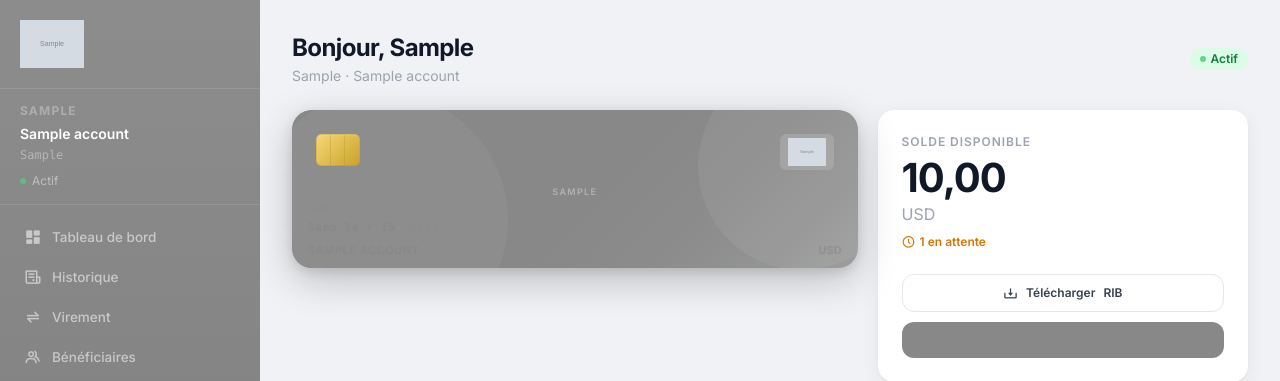
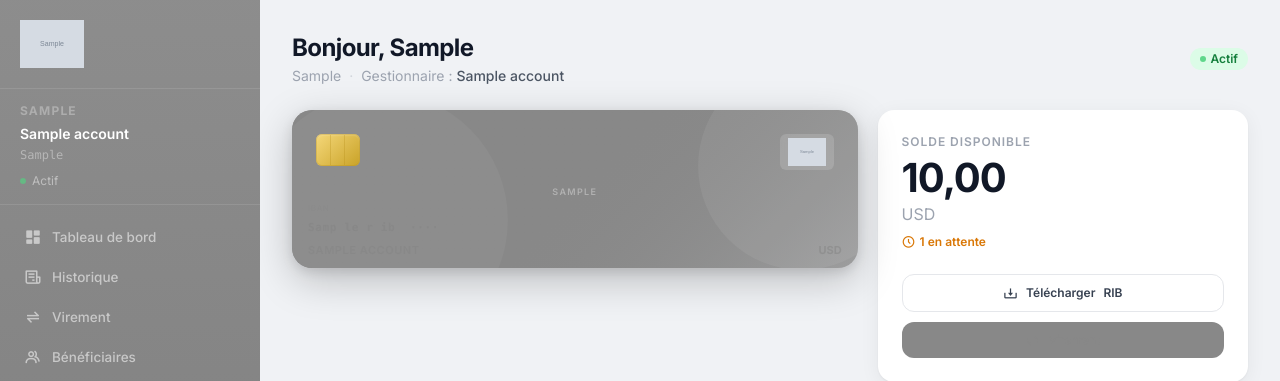
Before and after one commit to Chaka06/BANKING-PRO, a Django app: template templates/accounts/dashboard.html in a window 1280 px wide. Shown: the top 381 px of the page. Run offline with Django 5.2, Linux system fonts and the light colour scheme; tables that the repository leaves empty hold one stand-in row (values such as "Sample post"); the template is opened without the code that fills it: values that come from a table or form of the project are taken from there, most other values are stand-ins (such as "Sample title", 1, 10 or a date in 2020); grey boxes marked "Sample" are stand-in pictures; parts of the project's set-up code (start-up, migrations or seed data) failed here and were passed over; some libraries are stand-ins or nearby versions.

Commit message:
Label manager name clearly: 'Gestionnaire : [nom]' in dashboard header
Co-Authored-By: Claude Sonnet 4.6 <noreply@anthropic.com>

```diff
--- a/templates/accounts/dashboard.html
+++ b/templates/accounts/dashboard.html
@@ -9,7 +9,11 @@
     <div class="flex items-center justify-between">
         <div>
             <h1 class="text-xl lg:text-2xl font-bold text-gray-900 tracking-tight">Bonjour, {{ account.first_name }}</h1>
-            <p class="text-gray-400 text-xs lg:text-sm mt-0.5">{{ account.get_account_type_display }} · {{ account.manager_name }}</p>
+            <p class="text-gray-400 text-xs lg:text-sm mt-0.5">
+                {{ account.get_account_type_display }}
+                <span class="mx-1 text-gray-300">·</span>
+                Gestionnaire : <span class="text-gray-600 font-medium">{{ account.manager_name }}</span>
+            </p>
         </div>
         {% if account.is_blocked %}
             <span class="badge badge-blocked text-xs"><i class="bx bx-lock-alt" style="font-size:11px;"></i>Bloqué</span>
```
